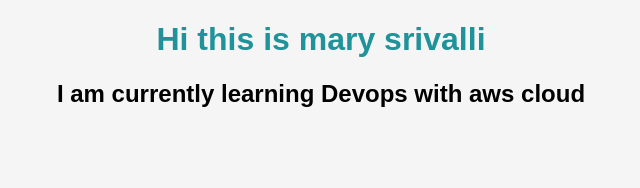
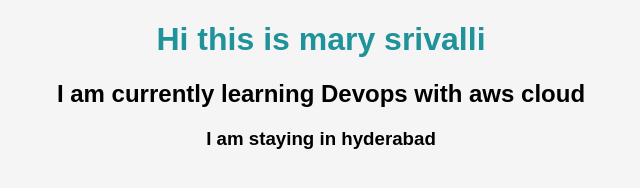
Before and after one commit to Marysrivallikalidindi/applicationdeployment, a plain HTML site: page task.html in a window 1280 px wide. Shown: the whole page, without its empty margins (319-959 px from the left). Drawn offline with Linux system fonts and the light colour scheme.

Commit message:
Add heading about location in task.html

```diff
--- a/task.html
+++ b/task.html
@@ -20,6 +20,7 @@
 
     <h1>Hi this is mary srivalli</h1>
     <h2>I am currently learning Devops with aws cloud</h2>
+    <h3>I am staying in hyderabad </h3>
 
 </body>
 </html>
```
